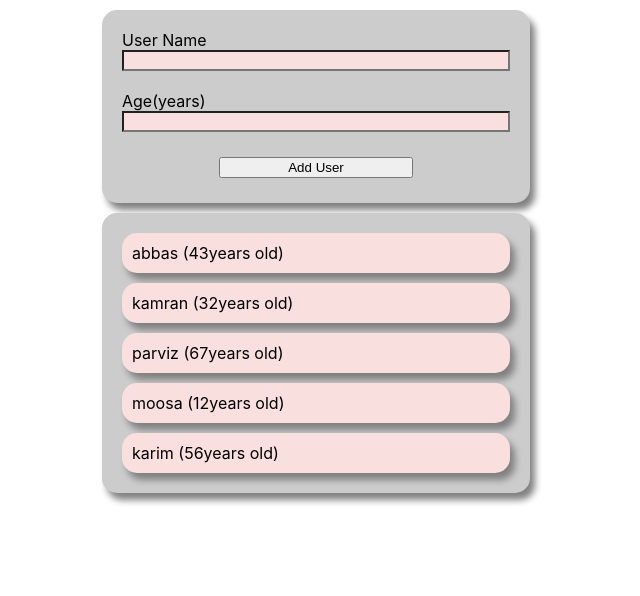
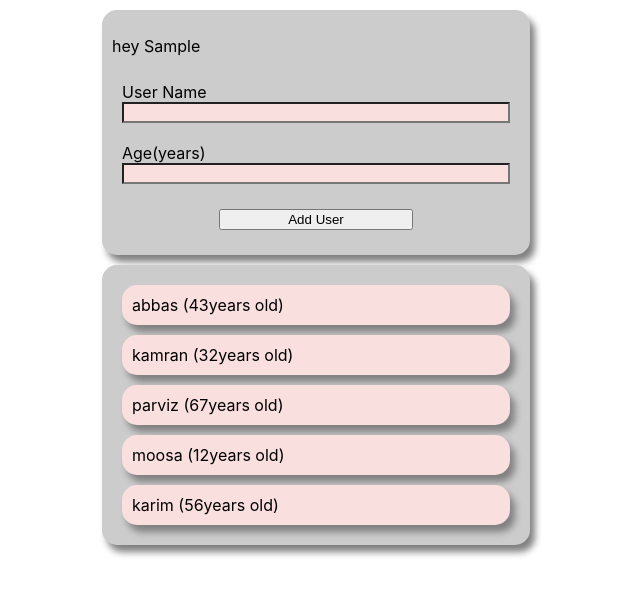
Before and after one commit to sobial/practice-project, a React (Create React App) app: page / in a window 1280 px wide. Both pictures are taken after typing "Sample", "Sample123" into the empty fields and a click on the button "login". Shown: the top 596 px of the page, without its empty margins (324-964 px from the left). Built offline with nearby package versions, Linux system fonts and the light colour scheme.

Commit message:
add authContext

```diff
--- a/src/App.js
+++ b/src/App.js
@@ -4,6 +4,7 @@ import React from "react";
 import Login from "./components/Login/Login";
 import Users from "./components/Users/Users";
 import AddUser from "./components/addUser/AddUser";
+import AuthContext from "./components/store/Auth-context";
 
 function App() {
   const [users, setUsers] = useState([
@@ -14,8 +15,10 @@ function App() {
     { name: "karim", age: "56", id: "u5" },
   ]);
   const [isLoggedIn, setIsLoggedIn] = useState(false);
+  const [username, setUsername] = useState("");
   const onLoginHandler = (username, pass) => {
     setIsLoggedIn(true);
+    setUsername(username);
     console.log(username, pass);
   };
 
@@ -27,6 +30,12 @@ function App() {
   };
   return (
     <React.Fragment>
+      <AuthContext.Provider
+        value={{
+          isLoggedIn: isLoggedIn,
+          username: username,
+        }}
+      >
         {!isLoggedIn && <Login onLogin={onLoginHandler} />}
         {isLoggedIn && (
           <div>
@@ -34,6 +43,7 @@ function App() {
             <Users users={users}></Users>
           </div>
         )}
+      </AuthContext.Provider>
     </React.Fragment>
   );
 }
--- a/src/components/addUser/AddUser.js
+++ b/src/components/addUser/AddUser.js
@@ -1,7 +1,8 @@
-import React, { useEffect, useState, useReducer } from "react";
+import React, { useEffect, useState, useReducer, useContext } from "react";
 import styles from "./AddUser.module.css";
 import Card from "../UI/Card";
 import Modal from "../UI/Modal";
+import AuthContext from "../store/Auth-context";
 
 const modalReducer = (state, action) => {
   if (action.type === "SHOW_MODAL") {
@@ -51,6 +52,8 @@ const AddUser = (props) => {
   const onAgeChange = (event) => {
     setInputAgeState(event.target.value);
   };
+
+  const userContext = useContext(AuthContext);
 
   //this useEffect validates input whenever entered data changes but with 500ms delay
   //that means when the user stops typing, it validates the input.
@@ -102,6 +105,7 @@ const AddUser = (props) => {
   return (
     <Card>
       <form className={styles.form}>
+        <div>{userContext.isLoggedIn && <p>hey {userContext.username}</p>}</div>
         <div className={styles.name}>
           <label>User Name</label>
           <input
--- /dev/null
+++ b/src/components/store/Auth-context.js
@@ -0,0 +1,8 @@
+import React from "react";
+
+const AuthContext = React.createContext({
+  isLoggedIn: false,
+  username: "",
+});
+
+export default AuthContext;
```
Lines whose indentation alone changed are shown as unchanged.
